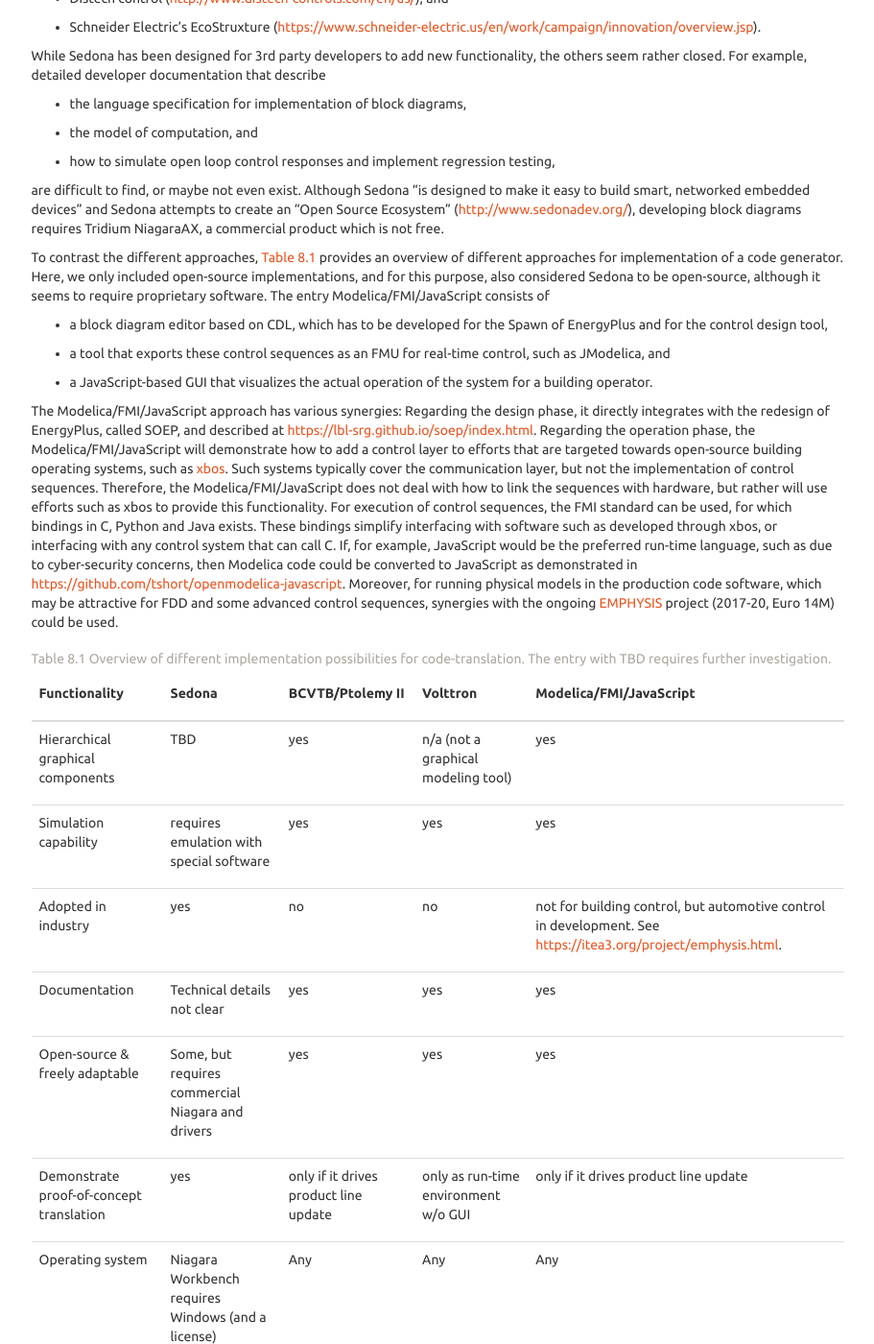
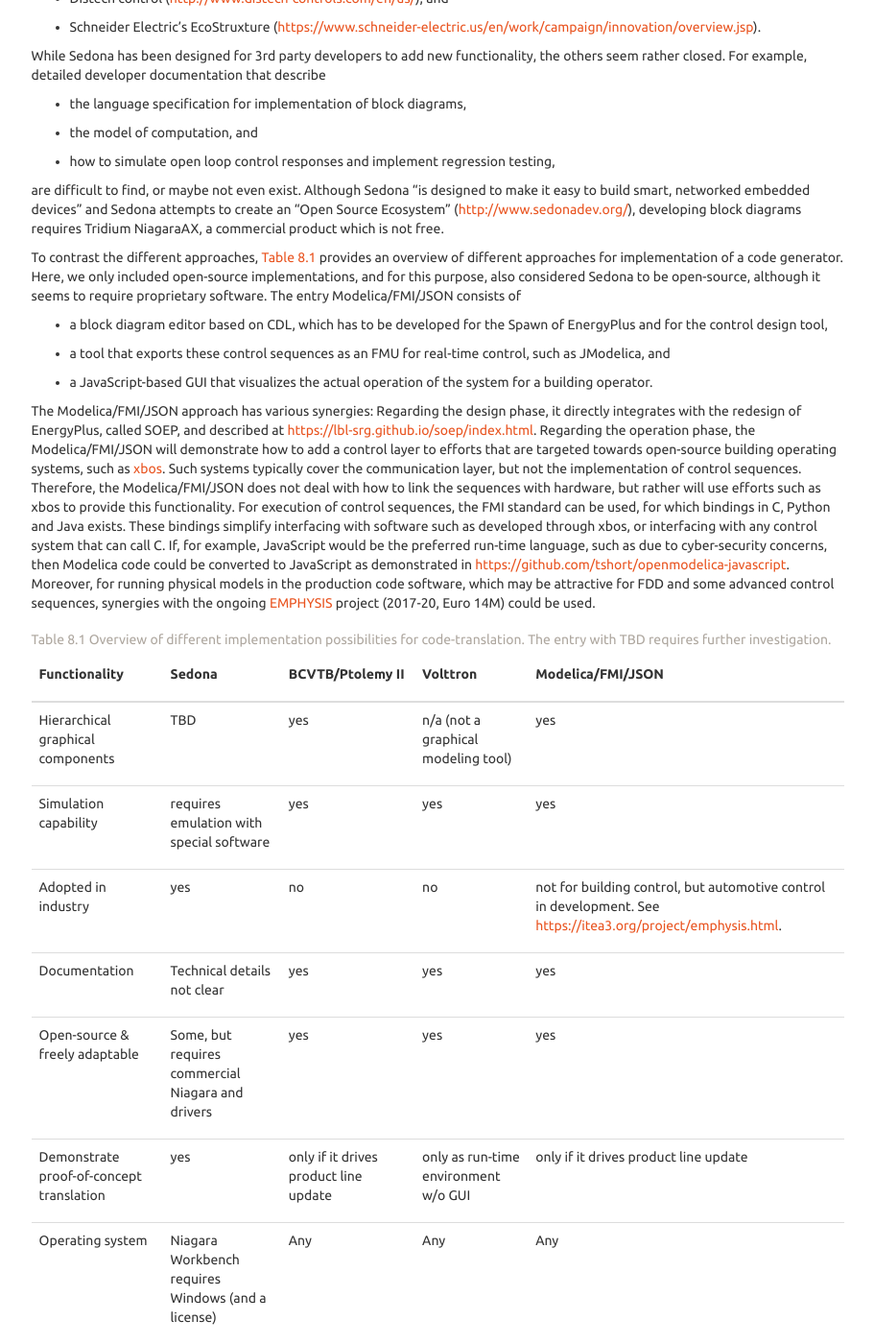
Before and after one commit to lbl-srg/obc, a Sphinx documentation site: the page built from specification/source/codeGeneration.rst, in a window 1280 px wide and 1400 px high, scrolled down 537 px. Shown: the whole window at 96% size, without its empty margins (330-1241 px from the left). Built offline with Sphinx 7.4.7, drawn with Linux system fonts in a browser that asks for light colours; some of the changed text lies outside the part shown.

Commit message:
Updated figure

```diff
--- a/specification/source/codeGeneration.rst
+++ b/specification/source/codeGeneration.rst
@@ -58,7 +58,7 @@ To contrast the different approaches,
 implementation of a code generator. Here, we only included open-source
 implementations, and for this purpose, also considered Sedona to be open-source,
 although it seems to require proprietary software.
-The entry Modelica/FMI/JavaScript consists of
+The entry Modelica/FMI/JSON consists of
 
 * a block diagram editor based on CDL, which has to be developed for the
   Spawn of EnergyPlus and for the control design tool,
@@ -67,15 +67,15 @@ The entry Modelica/FMI/JavaScript consists of
 * a JavaScript-based GUI that visualizes the actual operation of the system
   for a building operator.
 
-The Modelica/FMI/JavaScript approach has various synergies:
+The Modelica/FMI/JSON approach has various synergies:
 Regarding the design phase, it directly integrates with the
 redesign of EnergyPlus, called SOEP, and described at https://lbl-srg.github.io/soep/index.html.
-Regarding the operation phase, the Modelica/FMI/JavaScript will
+Regarding the operation phase, the Modelica/FMI/JSON will
 demonstrate how to add a control layer to efforts
 that are targeted towards open-source building operating systems,
 such as `xbos <https://docs.xbos.io/>`_. Such systems typically cover
 the communication layer, but not the implementation of control sequences.
-Therefore, the Modelica/FMI/JavaScript does not deal with how to link the sequences
+Therefore, the Modelica/FMI/JSON does not deal with how to link the sequences
 with hardware, but rather will use efforts such as xbos to provide this functionality.
 For execution of control sequences, the FMI standard can be used,
 for which bindings in C, Python and Java exists.
@@ -95,7 +95,7 @@ project (2017-20, Euro 14M) could be used.
 .. table:: Overview of different implementation possibilities for code-translation. The entry with TBD requires further investigation.
 
    +------------------------------------------+-----------------------------------+---------------------------------------+--------------------------------------+------------------------------------------------------------------+
-   | Functionality                            | Sedona                            | BCVTB/Ptolemy II                      | Volttron                             | Modelica/FMI/JavaScript                                          |
+   | Functionality                            | Sedona                            | BCVTB/Ptolemy II                      | Volttron                             | Modelica/FMI/JSON                                                |
    +==========================================+===================================+=======================================+======================================+==================================================================+
    | Hierarchical graphical components        | TBD                               | yes                                   | n/a (not a graphical modeling tool)  | yes                                                              |
    +------------------------------------------+-----------------------------------+---------------------------------------+--------------------------------------+------------------------------------------------------------------+
@@ -120,7 +120,7 @@ project (2017-20, Euro 14M) could be used.
 
 
 Due to the synergies with SOEP, we will export
-control sequences and verification tests using the Modelica/FMI/JavaScript approach.
+control sequences and verification tests using the Modelica/FMI/JSON approach.
 The software architecture of this approach is shown in :numref:`fig_architecture_overall_ctrl_design`.
 
 Use of Control Sequences or Verification Tests in Realtime Applications
```
Also changed, not shown: specification/source/img/codeExport.png, specification/source/img/codeExport.svg, 1 other file.
